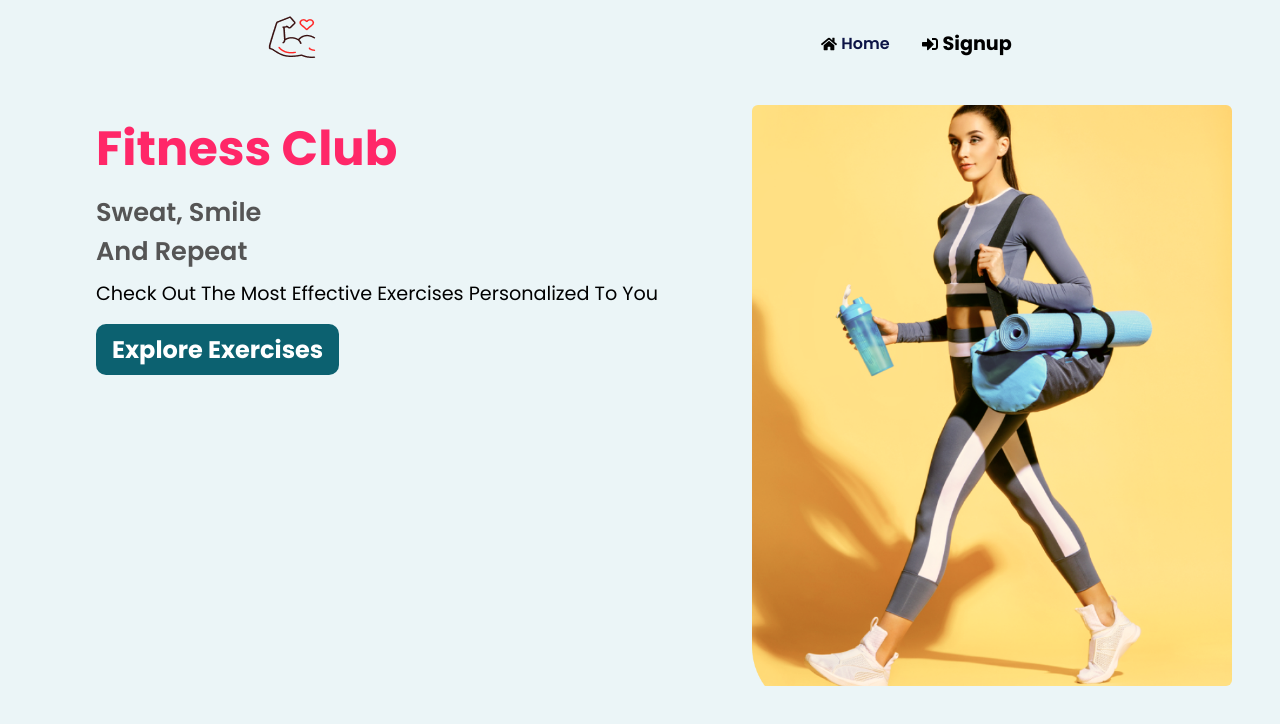
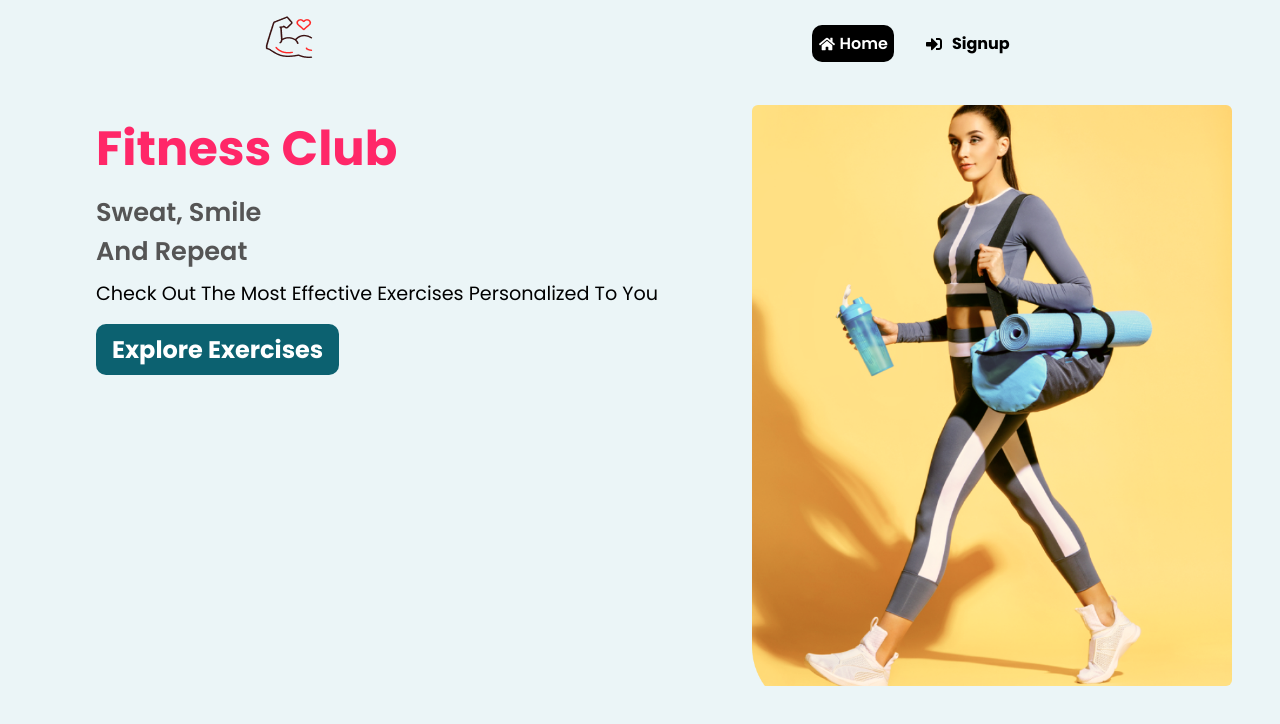
Before and after one commit to prudhvic/fitness_app, a React (Create React App) app: page / in a window 1280 px wide. Shown: the top 724 px of the page. Built offline with nearby package versions, Linux system fonts and the light colour scheme; no server answers.

Commit message:
navbar changes

```diff
--- a/src/components/Navbar.jsx
+++ b/src/components/Navbar.jsx
@@ -1,10 +1,11 @@
 import React from "react";
-import { Link } from "react-router-dom";
+import { NavLink, Link } from "react-router-dom";
 import exerciseLogo from "../assets/images/Logo.png";
 import styles from "./Navbar.module.css";
 import { FaHome, FaSignInAlt, FaSignOutAlt } from "react-icons/fa";
 import { MdFitnessCenter } from "react-icons/md";
 import { useAuth0 } from "@auth0/auth0-react";
+
 const Navbar = () => {
   const { logout } = useAuth0();
   const { user, isAuthenticated, isLoading, loginWithRedirect } = useAuth0();
@@ -21,13 +22,25 @@ const Navbar = () => {
         <ul>
           <li>
             <FaHome />
-            <Link to="/">Home</Link>
+            <NavLink
+              to="/"
+              className={({ isActive }) => (isActive ? styles.activelink : "")}
+            >
+              Home
+            </NavLink>
           </li>
           {user ? (
             <>
               <li>
                 <MdFitnessCenter />
-                <Link to="/exercises">Exercises</Link>
+                <NavLink
+                  to="/exercises"
+                  className={({ isActive }) =>
+                    isActive ? styles.activelink : ""
+                  }
+                >
+                  Exercises
+                </NavLink>
               </li>
               <li>
                 <FaSignOutAlt />
--- a/src/components/Navbar.module.css
+++ b/src/components/Navbar.module.css
@@ -16,6 +16,7 @@
   display: flex;
   align-items: center;
   gap: 0.3rem;
+  border-radius: 10px;
 }
 .header a {
   color: #0c1446;
@@ -24,6 +25,28 @@
 .logoutBtn {
   background-color: transparent;
   border: none;
-  font-size: 1.2rem;
+  font-size: 1rem;
   font-weight: bold;
+  padding: .3em;
 }
+li:has(.logoutBtn):hover{
+  color: white;
+}
+li:has(.logoutBtn):hover .logoutBtn{
+  color: white;
+}
+li:hover{
+  background-color: black;
+  color: white;
+  padding: .4em;
+}
+li:hover a{
+  color: white;
+}
+li:has(.activelink){
+  background-color: black;
+  padding: .4em;
+}
+li:has(.activelink) svg,li:has(.activelink) a{
+  color: white;
+}
```
